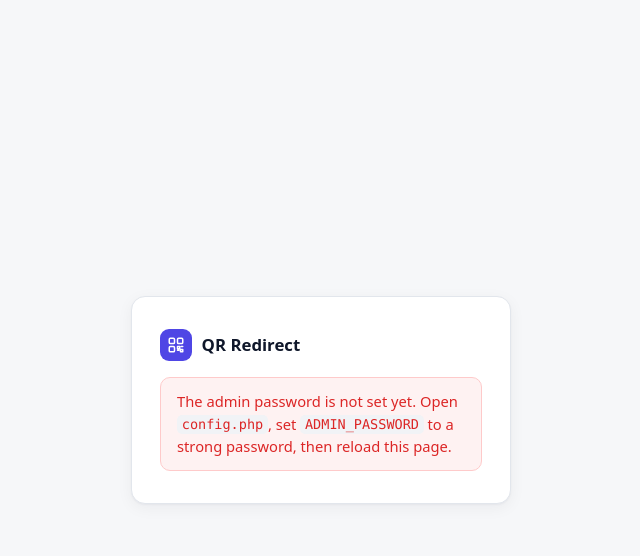
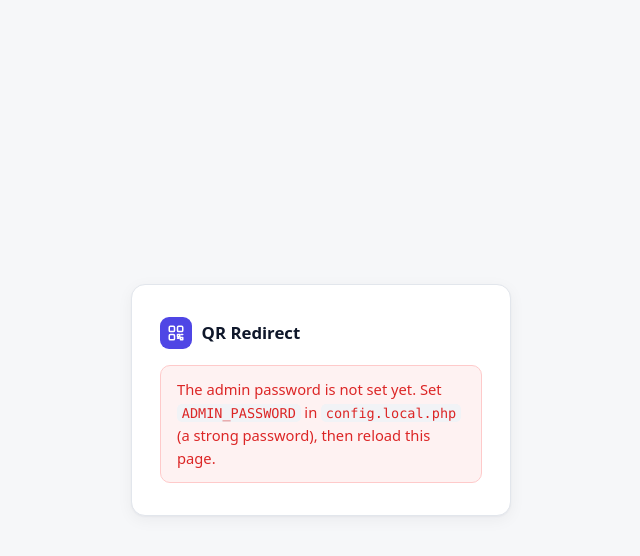
Before and after one commit to zaiidq/qr-redirect, a PHP site: page /login in a window 1280 px wide. Shown: the top 556 px of the page, without its empty margins (319-959 px from the left). Run offline with PHP 8.4, Linux system fonts and the light colour scheme.

Commit message:
Read real settings from git-ignored config.local.php
config.local.php overrides config.php, is ignored by git and blocked by
.htaccess / web.config / nginx, so the admin password can't be committed.

Co-Authored-By: Claude Opus 5.5 <noreply@anthropic.com>
Claude-Session: https://claude.ai/code/session_01L15B5HcPtDBLEn2wxotqhE

```diff
--- a/inc/functions.php
+++ b/inc/functions.php
@@ -13,7 +13,16 @@ const LOGIN_WINDOW    = 600; // seconds (10 minutes)
 
 function load_config(): array
 {
-    $cfg = require __DIR__ . '/../config.php';
+    // Defaults from config.php (tracked in git), overridden by config.local.php
+    // (server-only, git-ignored) so real settings never end up in the repository.
+    $cfg   = require __DIR__ . '/../config.php';
+    $local = __DIR__ . '/../config.local.php';
+    if (is_file($local)) {
+        $override = require $local;
+        if (is_array($override)) {
+            $cfg = array_merge($cfg, $override);
+        }
+    }
     $cfg['BASE_URL']       = rtrim(trim((string)($cfg['BASE_URL'] ?? '')), '/');
     $cfg['ADMIN_PASSWORD'] = (string)($cfg['ADMIN_PASSWORD'] ?? '');
     $cfg['DB_PATH']        = (string)($cfg['DB_PATH'] ?? (__DIR__ . '/../data/qr.db'));
--- a/inc/views.php
+++ b/inc/views.php
@@ -72,7 +72,7 @@ function render_login(array $flashes, bool $passwordSet): void
 {
     $body = '<main class="auth"><div class="auth-card">' . brand();
     if (!$passwordSet) {
-        $body .= '<div class="flash err">The admin password is not set yet. Open <code>config.php</code>, set <code>ADMIN_PASSWORD</code> to a strong password, then reload this page.</div>';
+        $body .= '<div class="flash err">The admin password is not set yet. Set <code>ADMIN_PASSWORD</code> in <code>config.local.php</code> (a strong password), then reload this page.</div>';
     } else {
         $body .= '<p class="muted">Sign in to manage your QR codes.</p>'
             . flash_html($flashes)
```
Also changed, not shown: .htaccess, README.md, 2 other files.
